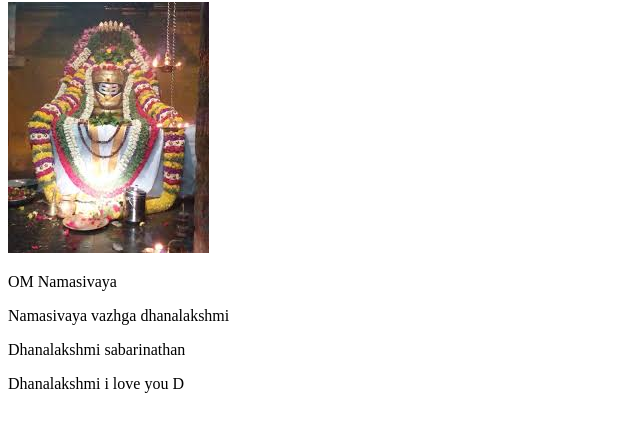
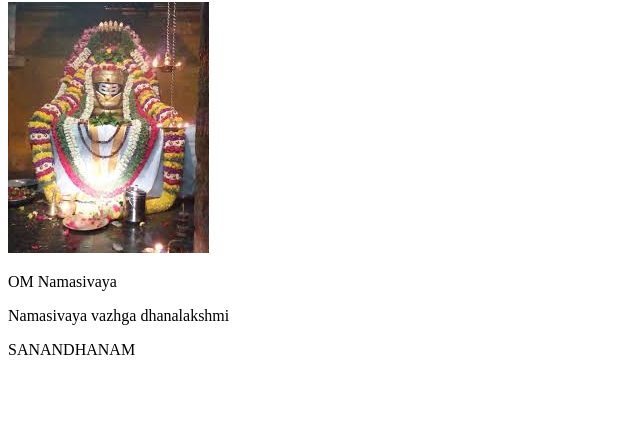
Before and after one commit to sabarinathan788/Project1, a plain HTML site: page index.html in a window 1280 px wide. Shown: the part 78-510 px from the top of the page, without its empty margins (0-640 px from the left). Drawn offline with Linux system fonts and the light colour scheme.

Commit message:
sanandhanam

```diff
--- a/index.html
+++ b/index.html
@@ -10,7 +10,6 @@
     <img src="Sivan.jpg" alt="">
     <p>OM Namasivaya</p>
     <p>Namasivaya vazhga dhanalakshmi</p>
-    <p>Dhanalakshmi sabarinathan</p>
-    <p>Dhanalakshmi i love you D </p>
+    <p>SANANDHANAM</p>
 </body>
 </html>
```
